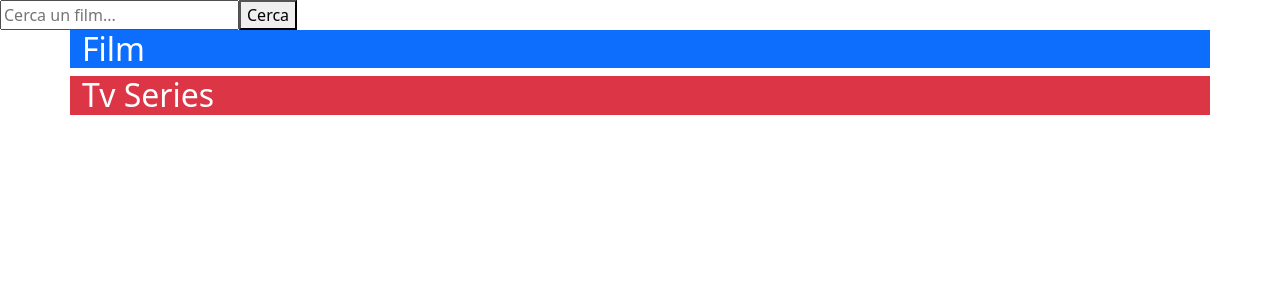
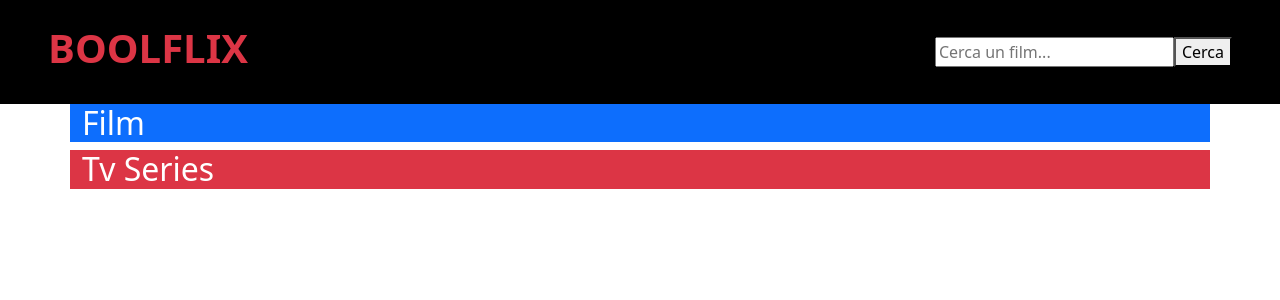
Before and after one commit to Denis-Turbatu/vite-boolflix, a Vue app: page / in a window 1280 px wide. Shown: the top 300 px of the page. Built offline with nearby package versions, Linux system fonts and the light colour scheme.

Commit message:
feat: header style

```diff
--- a/src/components/AppHeader.vue
+++ b/src/components/AppHeader.vue
@@ -17,12 +17,22 @@ export default {
 
 <template>
     <!-- container -->
-    <div>
+    <header class="bg-black d-flex py-4 justify-content-between align-items-center">
+        <div class="ms-5">
+            <a href="#" class="text-decoration-none">
+                <h1 class="text-danger fw-semibold">BOOLFLIX</h1>
+            </a>
+        </div>
         <!-- searchbar -->
-        <input type="text" v-model="query" placeholder="Cerca un film...">
-        <!-- search-button -->
-        <button @click="emitSaveQuery">Cerca</button>
-    </div>
+        <div class="me-5">
+            <input type="text" v-model="query" placeholder="Cerca un film...">
+            <!-- search-button -->
+            <button @click="emitSaveQuery">Cerca</button>
+        </div>
+
+    </header>
 </template>
 
-<style lang="scss" scoped></style>
+<style lang="scss" scoped>
+
+</style>
```
